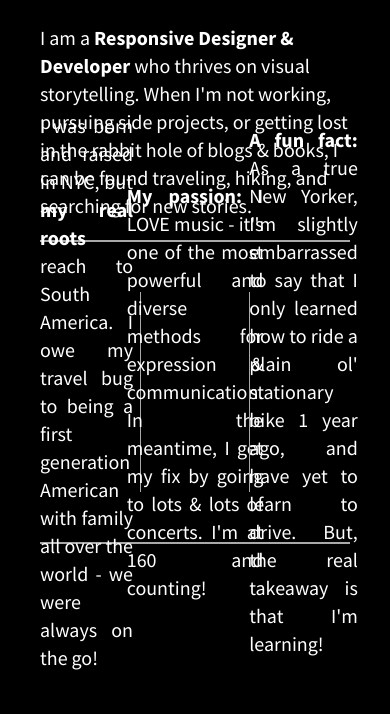
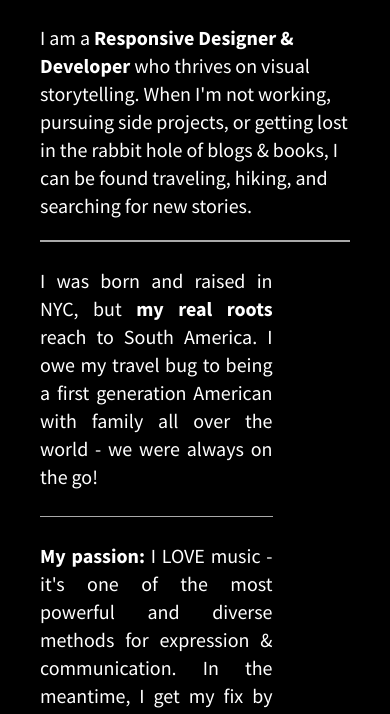
Before and after one commit to tawnyblvd/flexbox-divs-practice, a plain HTML site: page index.html in a window 390 px wide. Shown: the part 126-840 px from the top of the page. Drawn offline with Linux system fonts and the light colour scheme.

Commit message:
Add query for smaller screens

```diff
--- a/css/main.css
+++ b/css/main.css
@@ -108,6 +108,7 @@ body {
   background-color: black;
   color: #fff;
   margin: 0 auto;
+  max-width: 1200px;
 }
 
 .wrapper {
@@ -128,7 +129,6 @@ body {
   /* font-size: 1.6em; */
   width: 30%;
   height: 300px;
-  /* below is mine */
   text-align: justify;
 }
 
@@ -307,3 +307,33 @@ span {
     page-break-after: avoid;
   }
 }
+
+@media screen and (max-width: 875px) {
+  .wrapper {
+    flex-direction: column;
+  }
+
+  .div-1,
+  .div-2,
+  .div-3 {
+    width: 75%;
+    height: fit-content;
+    margin-bottom: 0;
+    padding-top: 25px;
+    padding-bottom: 25px;
+  }
+
+  .div-1,
+  .div-2 {
+    border-bottom: 1px solid darkgray;
+  }
+
+  .vertical-line {
+    display: flex;
+    flex-direction: row;
+    border-right: none;
+    margin: 0;
+    padding: 0;
+    height: 0;
+  }
+}
--- a/index.html
+++ b/index.html
@@ -24,6 +24,7 @@
     />
   </head>
   <body>
+    <header>
       <section>
         <h1>Hi. I'm Aisha.</h1>
         <p>
@@ -33,25 +34,30 @@
           traveling, hiking, and searching for new stories.
         </p>
       </section>
+    </header>
+    <main>
       <section class="wrapper">
         <div class="div-1">
           I was born and raised in NYC, but <span>my real roots</span> reach to
-        South America. I owe my travel bug to being a first generation American
-        with family all over the world - we were always on the go!
+          South America. I owe my travel bug to being a first generation
+          American with family all over the world - we were always on the go!
         </div>
         <div class="vertical-line"></div>
         <div class="div-2">
           <span>My passion: </span> I LOVE music - it's one of the most powerful
           and diverse methods for expression & communication. In the meantime, I
-        get my fix by going to lots & lots of concerts. I'm at 160 and counting!
+          get my fix by going to lots & lots of concerts. I'm at 160 and
+          counting!
         </div>
         <div class="vertical-line"></div>
         <div class="div-3">
-        <span>A fun fact: </span>As a true New Yorker, I'm slightly embarrassed
-        to say that I only learned how to ride a plain ol' stationary bike 1
-        year ago, and have yet to learn to drive. But, the real takeaway is that
-        I'm learning!
+          <span>A fun fact: </span>As a true New Yorker, I'm slightly
+          embarrassed to say that I only learned how to ride a plain ol'
+          stationary bike 1 year ago, and have yet to learn to drive. But, the
+          real takeaway is that I'm learning!
         </div>
       </section>
+    </main>
+    <footer></footer>
   </body>
 </html>
```
Lines whose indentation alone changed are shown as unchanged.
